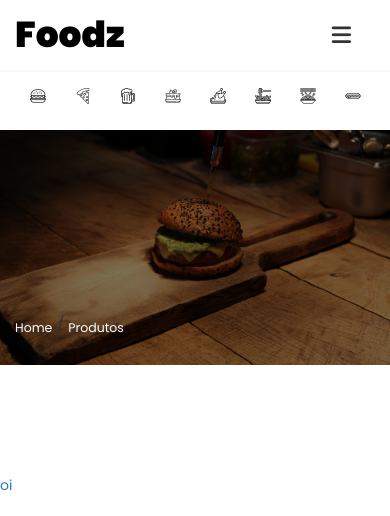
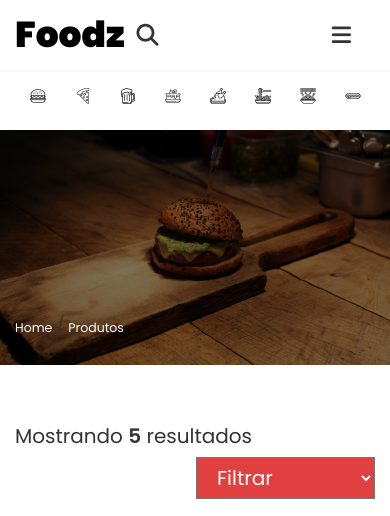
Before and after one commit to NicolasMarqui/Foodz, a Django app: page /produtos/ in a window 390 px wide. Shown: the top 516 px of the page. Run offline with Django 3.2, Linux system fonts and the light colour scheme; some libraries are stand-ins or nearby versions; grey boxes are pictures that could not be loaded.

Commit message:
Mobile Search and product page

```diff
--- a/delivery/static/lib/slick-1.8.1/slick/slick.css
+++ b/delivery/static/lib/slick-1.8.1/slick/slick.css
@@ -1,119 +1,102 @@
 /* Slider */
-.slick-slider
-{
+.slick-slider {
   position: relative;
-
   display: block;
+  -webkit-box-sizing: border-box;
           box-sizing: border-box;
-
+  -webkit-touch-callout: none;
   -webkit-user-select: none;
   -moz-user-select: none;
   -ms-user-select: none;
   user-select: none;
-
-    -webkit-touch-callout: none;
-    -khtml-user-select: none;
   -ms-touch-action: pan-y;
   touch-action: pan-y;
   -webkit-tap-highlight-color: transparent;
 }
 
-.slick-list
-{
+.slick-list {
   position: relative;
-
+  overflow: hidden;
   display: block;
-    overflow: hidden;
-
   margin: 0;
   padding: 0;
 }
-.slick-list:focus
-{
+
+.slick-list:focus {
   outline: none;
 }
-.slick-list.dragging
-{
+
+.slick-list.dragging {
   cursor: pointer;
   cursor: hand;
 }
 
 .slick-slider .slick-track,
-.slick-slider .slick-list
-{
+.slick-slider .slick-list {
   -webkit-transform: translate3d(0, 0, 0);
-       -moz-transform: translate3d(0, 0, 0);
-        -ms-transform: translate3d(0, 0, 0);
-         -o-transform: translate3d(0, 0, 0);
   transform: translate3d(0, 0, 0);
 }
 
-.slick-track
-{
+.slick-track {
   position: relative;
+  left: 0;
   top: 0;
-    left: 0;
-
   display: block;
   margin-left: auto;
   margin-right: auto;
 }
-.slick-track:before,
-.slick-track:after
-{
+
+.slick-track:before, .slick-track:after {
+  content: "";
   display: table;
+}
 
-    content: '';
-}
-.slick-track:after
-{
+.slick-track:after {
   clear: both;
 }
-.slick-loading .slick-track
-{
+
+.slick-loading .slick-track {
   visibility: hidden;
 }
 
-.slick-slide
-{
-    display: none;
+.slick-slide {
   float: left;
-
   height: 100%;
   min-height: 1px;
+  display: none;
 }
-[dir='rtl'] .slick-slide
-{
+
+[dir="rtl"] .slick-slide {
   float: right;
 }
-.slick-slide img
-{
+
+.slick-slide img {
   display: block;
 }
-.slick-slide.slick-loading img
-{
+
+.slick-slide.slick-loading img {
   display: none;
 }
-.slick-slide.dragging img
-{
+
+.slick-slide.dragging img {
   pointer-events: none;
 }
-.slick-initialized .slick-slide
-{
+
+.slick-initialized .slick-slide {
   display: block;
 }
-.slick-loading .slick-slide
-{
+
+.slick-loading .slick-slide {
   visibility: hidden;
 }
-.slick-vertical .slick-slide
-{
+
+.slick-vertical .slick-slide {
   display: block;
-
   height: auto;
-
   border: 1px solid transparent;
 }
+
 .slick-arrow.slick-hidden {
   display: none;
 }
+/*# sourceMappingURL=slick.css.map */
--- a/delivery/static/script.js
+++ b/delivery/static/script.js
@@ -5,8 +5,8 @@ $(document).ready(function(){
         dots: true,
         infinite: false,
         autoplaySpeed: 3000,
-        slidesToShow: 6,
-        slidesToScroll: 5,
+        slidesToShow: 5,
+        slidesToScroll: 2,
         responsive: [
           {
             breakpoint: 1024,
@@ -150,4 +150,20 @@ $(document).ready(function(){
         });
     })
 
+    //Abrir Search Mobile
+    $('.search-m i').click(function(){
+      $('.search-mobile-wrapper').css({
+          display: 'flex',
+          opacity: '1',
+      })
+  })
+
+  //Fecha Search Mobile
+  $('#close-full-search').click(function(){
+      $('.search-mobile-wrapper').css({
+          display: 'none',
+          opacity: '0',
+      })
+  })
+
 })
--- a/delivery/static/styles.css
+++ b/delivery/static/styles.css
@@ -383,6 +392,15 @@ header .header .menu-m {
 }
 
 header .header .menu-m i {
+  font-size: 22px;
+}
+
+header .header .search-m {
+  cursor: pointer;
+  padding: 24px;
+}
+
+header .header .search-m i {
   font-size: 22px;
 }
 
@@ -1753,37 +1763,62 @@ footer .footer .fot-bottom p {
   font-weight: 600;
 }
 
-.content-show-produtos {
-  margin-top: 50px;
-}
-
-.content-show-produtos .wrap-results {
-  display: -webkit-box;
-  display: -ms-flexbox;
-  display: flex;
-  -webkit-box-orient: vertical;
-  -webkit-box-direction: normal;
-      -ms-flex-direction: column;
-          flex-direction: column;
-}
-
-.content-show-produtos .wrap-results .result-produtos {
-  -webkit-box-flex: 1;
-      -ms-flex: 1;
-          flex: 1;
-  height: 250px;
-  background-color: #282828;
+.mt-20 {
+  margin-top: 40px;
+  margin-bottom: 10px;
+}
+
+.show-produtos-wrapper select {
+  background-color: #E04040;
+  padding: 5px 16px;
+  color: #fff;
+  font-size: 20px;
+  cursor: pointer;
+}
+
+.show-produtos-wrapper h2 {
+  font-size: 20px;
+  vertical-align: bottom;
+}
+
+.show-produtos-wrapper h2 span {
+  font-weight: 600;
+}
+
+.show-produtos-wrapper .wrap-results {
+  margin: 10px 0px;
+}
+
+.show-produtos-wrapper .wrap-results .result-produtos {
+  height: 150px;
   width: 100%;
-  margin: 10px 5px;
   position: relative;
   background-position: center;
   background-size: cover;
 }
 
-.content-show-produtos .wrap-results .info-prods {
-  -webkit-box-flex: 1;
-      -ms-flex: 1;
-          flex: 1;
+.show-produtos-wrapper .wrap-results .info-prods {
+  padding: 10px;
+  background-color: #dddd;
+}
+
+.show-produtos-wrapper .wrap-results .info-prods h3 {
+  font-size: 22px;
+  color: #000;
+}
+
+.show-produtos-wrapper .wrap-results .info-prods h4 {
+  padding: 5px;
+  color: #000;
+  font-size: 16px;
+}
+
+.show-produtos-wrapper .wrap-results .info-prods h4 span {
+  font-weight: 600;
+}
+
+.side-menu ul li {
+  font-size: 14px;
 }
 
 .login-wrapper {
--- a/delivery/templates/includes/header.html
+++ b/delivery/templates/includes/header.html
@@ -94,6 +94,17 @@
                 </div>
             </div>
 
+            <div class="search-mobile-wrapper">
+                <i class="fas fa-times" id="close-full-search"></i>
+
+                <h2>Pesquisa</h2>
+                <form action="pesquisa/" method="POST">
+                    {% csrf_token %}
+                    <input type="text" placeholder="Pesquisa" name="query">
+                    <button type="submit">Pesquisar</button>
+                </form>
+            </div>
+
             <div class="mobile-cart visible-xs visible-sm">
                 <i class="fas fa-shopping-cart"></i>
             </div>
@@ -103,7 +114,7 @@
                     <div class="container">
                         <div class="row fs-0">
 
-                            <div class="col-xs-6 col-sm-2 col-in-block text-left">
+                            <div class="col-xs-3 col-sm-2 col-in-block text-left">
                                 <div class="logo">
                                     <h1><a href="/">Foodz</a></h1>
                                 </div>
@@ -111,10 +122,13 @@
 
                             <div class="col-sm-5 col-md-3 hidden-xs col-in-block v-bottom">
                                 <div class="search-nav">
-                                    <input type="text" placeholder="Pesquisar">
-                                    <span>
-                                        <i class="fas fa-search fa-2x"></i>
-                                    </span>
+                                    <form action="pesquisa/" method="POST">
+                                        {% csrf_token %}
+                                        <input type="text" name="query" placeholder="Pesquisar" required>
+                                        <button type="submit">
+                                            <i class="fas fa-search fa-2x"></i>
+                                        </button>
+                                    </form>
                                 </div>
                             </div>
 
@@ -157,7 +171,13 @@
                                 </div>
                             </div>
 
-                            <div class="hidden-md hidden-lg hidden-sm col-xs-6 col-in-block text-right">
+                            <div class="hidden-md hidden-lg hidden-sm col-xs-6 col-in-block text-left">
+                                <div class="search-m">
+                                    <i class="fas fa-search fa-2x"></i>
+                                </div>
+                            </div>
+
+                            <div class="hidden-md hidden-lg hidden-sm col-xs-3 col-in-block text-right">
                                 <div class="menu-m">
                                     <i class="fas fa-bars fa-2x"></i>
                                 </div>
--- a/delivery/templates/produtos.html
+++ b/delivery/templates/produtos.html
@@ -15,15 +15,30 @@
 
     </div>
 
+    <div class="container">
+
+
         <div class="show-produtos-wrapper">
-        <div class="container">
+
+            <div class="row mt-20 fs-0">
+                <div class="col-xs-12 col-md-4 col-in-block">
+                    <h2>Mostrando <span>5</span> resultados</h2>
+                </div>
+                <div class="col-xs-12 col-md-8 text-right col-in-block">
+                    <form action="">
+                        <select name="" id="">
+                            <option value="" disabled selected>Filtrar</option>
+                            <option value="menorPreco">Menor Preço</option>
+                            <option value="maiorPreco">Maior Preço</option>
+                            <option value="data">Data</option>
+                            <option value="relevancia">Relevancia</option>
+                        </select>
+                    </form>
+                </div>
+            </div>
+
             <div class="row">
-
-                <div class="content-show-produtos">
-                    <div class="row">
-
                 {% for i in range %}
-
                     <div class="col-xs-12 col-md-4">
                         <a href="#">
                             <div class="wrap-results">
@@ -32,16 +47,15 @@
                                 </div>
 
                                 <div class="info-prods">
-                                        oi
+                                    <h3>Combo Hamburguer</h3>
+                                    <h4>
+                                        R$ <span>0.00</span>
+                                    </h4>
                                 </div>
                             </div>
                         </a>
                     </div>
-
                 {% endfor %}
-                    </div>
-                </div>
-
             </div>
         </div>
     </div>
--- a/delivery/urls.py
+++ b/delivery/urls.py
@@ -6,6 +6,7 @@ urlpatterns = [
     path('produtos/', views.produtos, name="Produtos"),
     path('dashboard/', views.dashboard, name="Dashboard"),
     path('sobre-nos', views.sobre_nos, name="Sobre Nós"),
+    path('pesquisa/', views.pesquisa, name="pesquisa"),
     path('login/', views.login, name="Login"),
     path('produtos/info/<int:id>/', views.produto_info, name="Informação Produto"),
     path('restaurantes/', views.restaurantes, name="Restaurantes"),
--- a/delivery/views.py
+++ b/delivery/views.py
@@ -71,3 +71,20 @@ def cadastro_restaurantes(request):
             'range': range(5),
         }
     )
+
+def pesquisa(request):
+
+    query = request.POST['query']
+
+    # q_produtos = Produto.objects.filter(nome__icontains=query)
+    # q_restaurantes = Restaurante.objects.filter(Q(nome__icontains=query) | Q(endereco__icontains=query))
+
+    return render(
+        request,
+        'pesquisa.html',
+        {
+            'query': query,
+            # 'produtos': q_produtos,
+            # 'restaurantes': q_restaurantes,
+        }
+    )
```
Also changed, not shown: other parts of delivery/static/styles.css (+80 -13 lines), delivery/static/lib/slick-1.8.1/slick/slick-theme.css (+87 -122 lines), delivery/templates/pesquisa.html (+10 -0 lines). Lines whose indentation alone changed are shown as unchanged.
